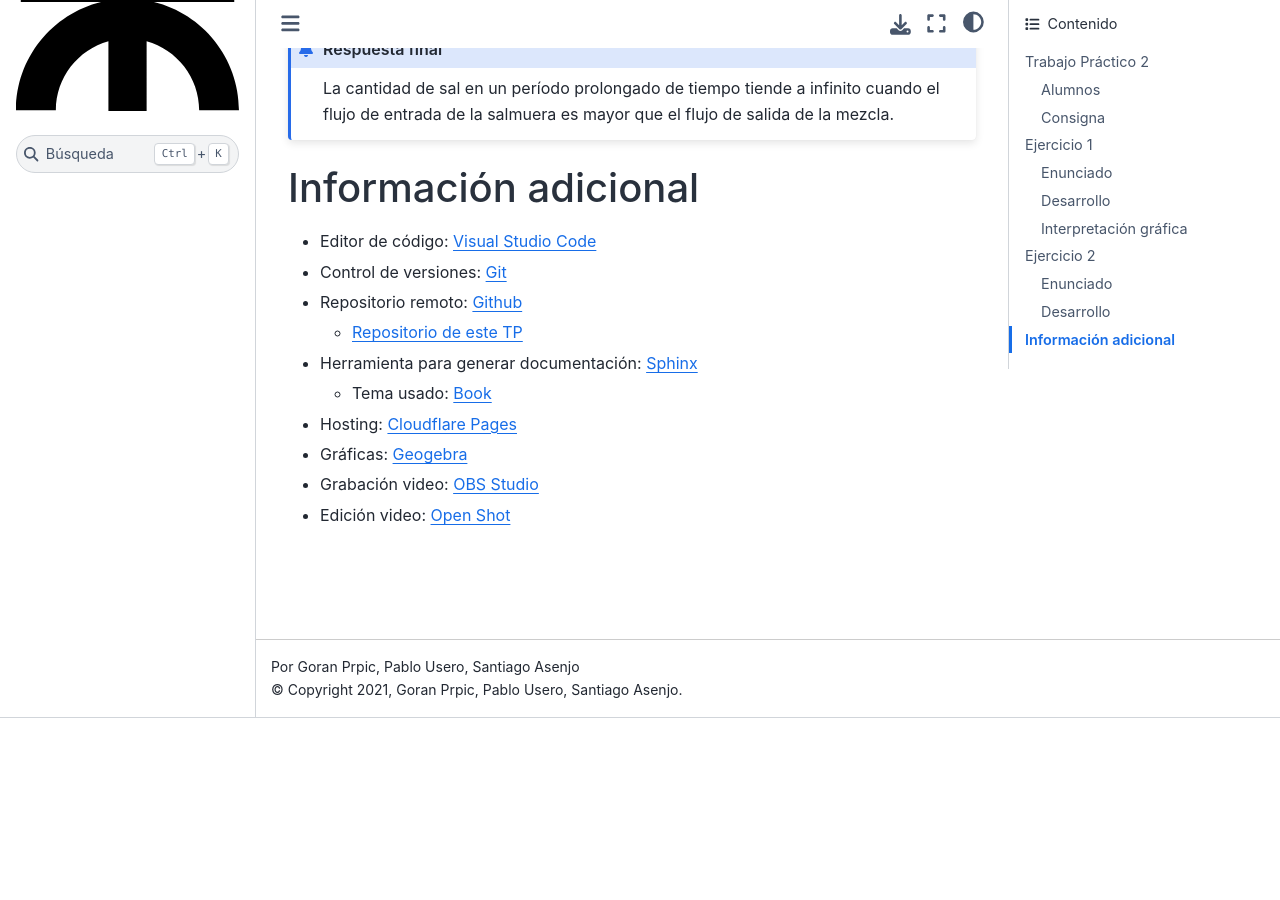
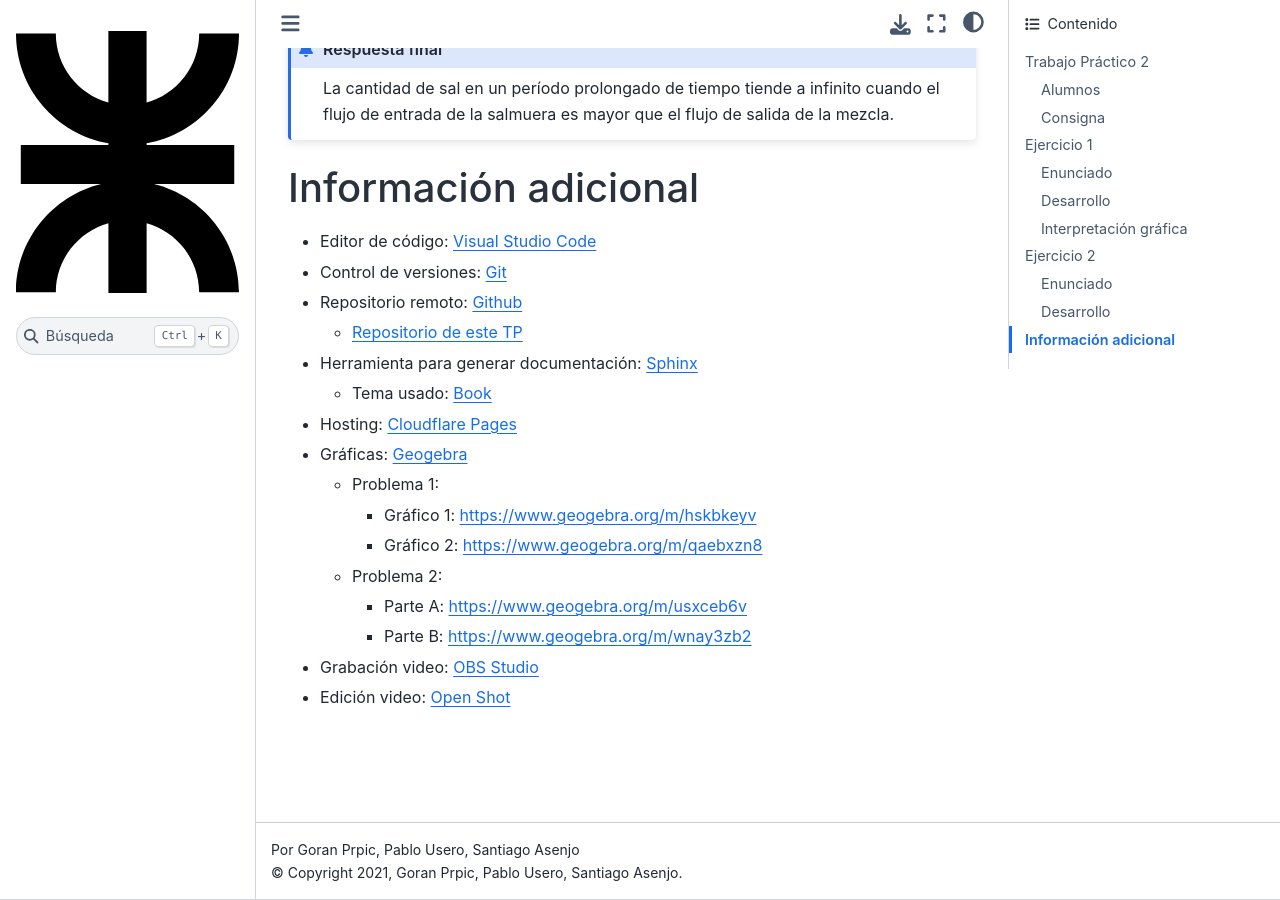
Before and after one commit to gorandp/am2_tp2, a Sphinx documentation site: the page built from docs/index.rst, in a window 1280 px wide and 900 px high, scrolled down 15889 px. Built offline with Sphinx 7.4.7 and the Sphinx Book theme 1.1.4, drawn with Linux system fonts in a browser that asks for light colours; before the commit the page ends 16607 px from its top, so only the background shows below that; some of the changed text lies outside the part shown.

Commit message:
fix typo

```diff
--- a/docs/index.rst
+++ b/docs/index.rst
@@ -787,6 +787,17 @@
 
 - Hosting: `Cloudflare Pages <https://pages.cloudflare.com/>`_
 - Gráficas: `Geogebra <https://www.geogebra.org/>`_
+
+  - Problema 1:
+
+    - Gráfico 1: https://www.geogebra.org/m/hskbkeyv
+    - Gráfico 2: https://www.geogebra.org/m/qaebxzn8
+
+  - Problema 2:
+
+    - Parte A: https://www.geogebra.org/m/usxceb6v
+    - Parte B: https://www.geogebra.org/m/wnay3zb2
+
 - Grabación video: `OBS Studio <https://obsproject.com/>`_
 - Edición video: `Open Shot <https://www.openshot.org/>`_
 
```
Also changed, not shown: other parts of docs/index.rst (+1 -1 lines), 6 other files.
